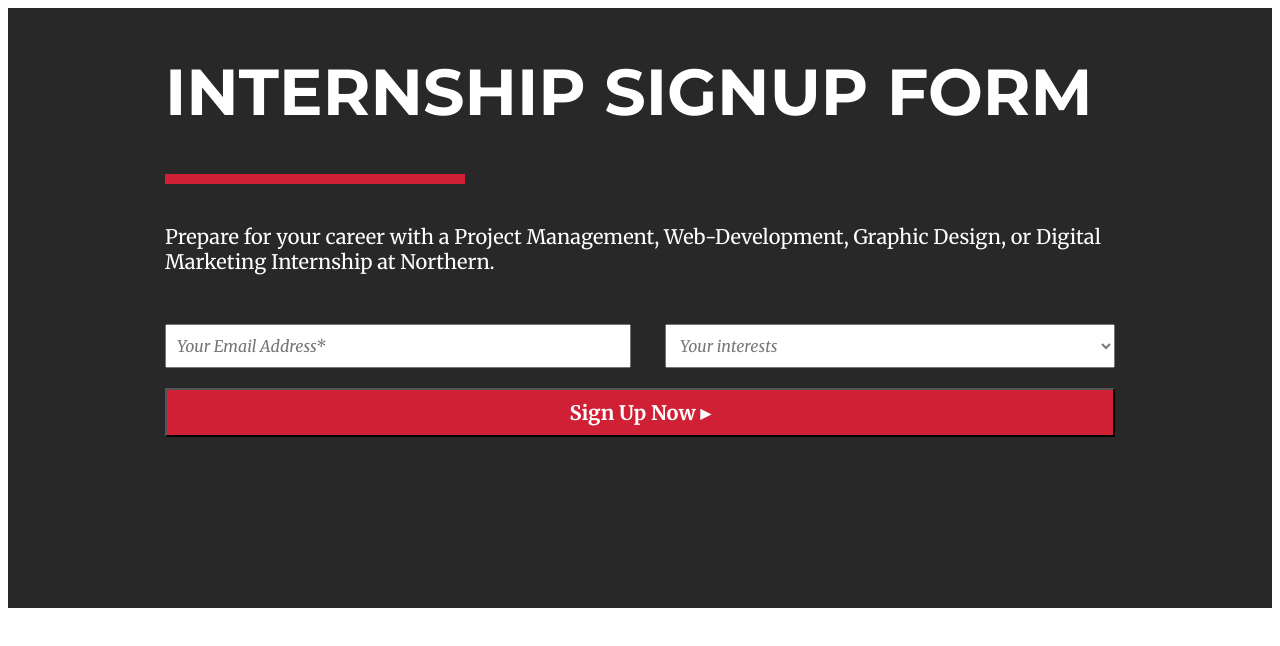
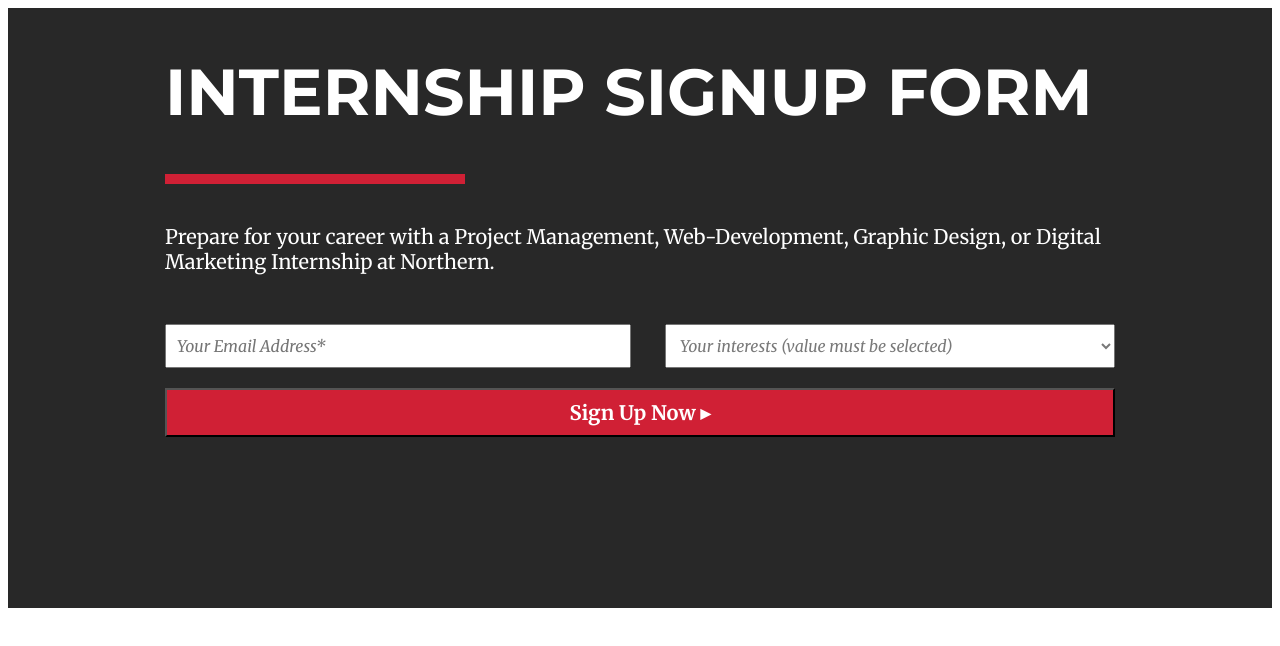
Before and after one commit to juliennebay/northern-application, a React (Create React App) app: page / in a window 1280 px wide. Shown: the top 646 px of the page. Built offline with nearby package versions, Linux system fonts and the light colour scheme.

Commit message:
the interest value must be selected, or an error message will be shown (similar to an email address that's not valid)

```diff
--- a/src/index.js
+++ b/src/index.js
@@ -3,7 +3,7 @@
 import "./index.css";
 
 const INTERESTS = [
-  "Your interests",
+  "Your interests (value must be selected)",
   "Development",
   "Product",
   "Marketing",
@@ -37,7 +37,7 @@
   };
 
   submitForm = () => {
-    if (this.isEmailInvalid()) {
+    if (this.isEmailInvalid() || this.state.interest.length === 0) {
       this.setState({ submitError: true });
     } else {
       console.log(
@@ -77,7 +77,7 @@
         <div className="form">
           <div className="input-fields">
             <div>
-              {this.state.submitError ? (
+              {this.state.submitError && this.isEmailInvalid() ? (
                 <p className="error-msg">Check your email</p>
               ) : (
                 ""
@@ -85,12 +85,20 @@
               <input
                 type="text"
                 className={`email-input ${
-                  this.state.submitError ? "error-input" : ""
+                  this.state.submitError && this.isEmailInvalid()
+                    ? "error-input"
+                    : ""
                 }`}
                 placeholder="Your Email Address*"
                 onChange={this.updateEmail}
               />
             </div>
+            <div>
+              {this.state.interest.length === 0 && this.state.submitError ? (
+                <p className="error-msg">Value must be selected</p>
+              ) : (
+                ""
+              )}
               <select
                 className="dropdown"
                 required
@@ -100,6 +108,7 @@
                   <option value={i !== 0 ? interest : ""}>{interest}</option>
                 ))}
               </select>
+            </div>
           </div>
           <button onClick={this.submitForm} className-="signup">
             {this.state.loading ? "Submitting..." : "Sign Up Now ▸"}
```
Lines whose indentation alone changed are shown as unchanged.
